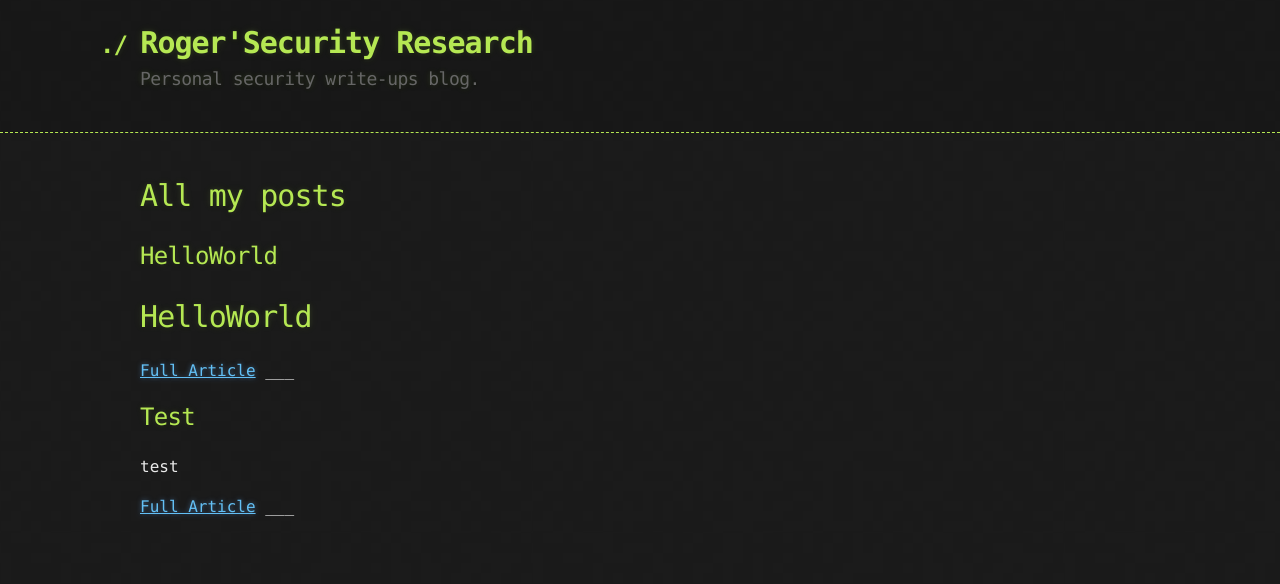
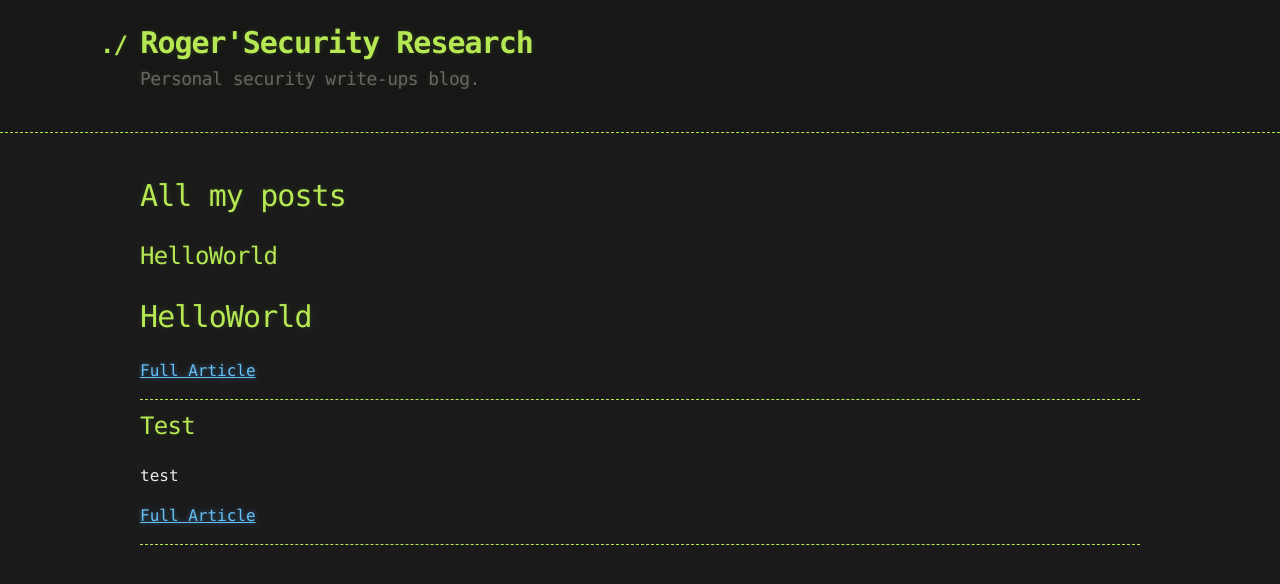
Before and after one commit to RogerSec/RogerSec.github.io, a Jekyll site: the page built from index.md, in a window 1280 px wide. Shown: the top 584 px of the page. Built offline with Jekyll 4.4.1, drawn with Linux system fonts in a browser that asks for light colours.

Commit message:
Update index.md

```diff
--- a/index.md
+++ b/index.md
@@ -11,5 +11,5 @@ title: All my posts
 {{ post.excerpt }}
 
 [Full Article]({{ post.url | relative_url }})
-___
+<hr>
 {% endfor %}
```
